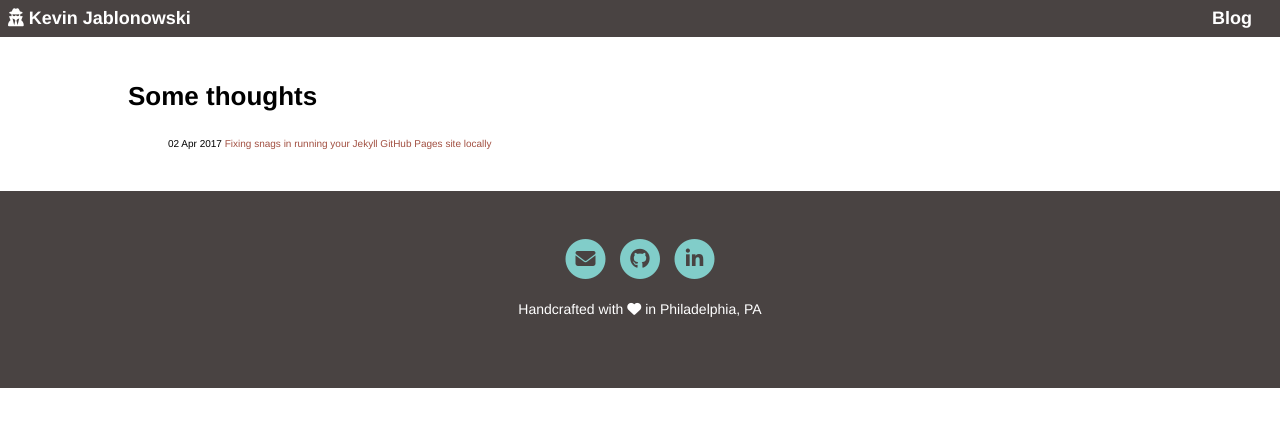
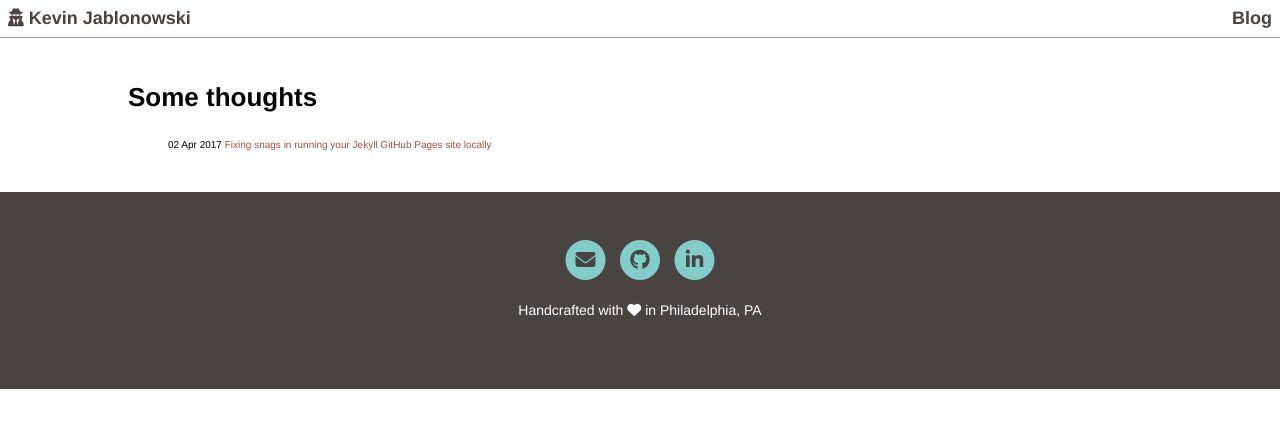
Before and after one commit to katzmeowski/jekyll-site-redo, a Jekyll site: the page built from blog/index.html, in a window 1280 px wide. Shown: the top 428 px of the page. Built offline with Jekyll 4.4.1, drawn with Linux system fonts in a browser that asks for light colours; nearby versions of some CDN libraries.

Commit message:
Change navbar color styles
Pages other than the frontpage will now have a 'light' themed nav bar.

```diff
--- a/css/frontpage.css
+++ b/css/frontpage.css
@@ -6,6 +6,11 @@ header {
   background-size: cover;
   height: 100vh;
   position: relative;
+  border-bottom: none;
+}
+
+nav a {
+  color: #ffffff;
 }
 
 .hero {
--- a/css/main.css
+++ b/css/main.css
@@ -16,8 +16,9 @@ body {
 }
 
 header {
-  background-color: #494342;
+  background-color: #ffffff;
   width: 100%;
+  border-bottom: 1px solid #9e9897;
 }
 
 nav {
@@ -40,11 +41,11 @@ nav ul {
 
 nav ul li {
   display: inline;
-  margin-right: 2rem;
+  margin-left: 2rem;
 }
 
 nav a {
-  color: #ffffff;
+  color: #494342;
 }
 
 nav a:hover {
```
